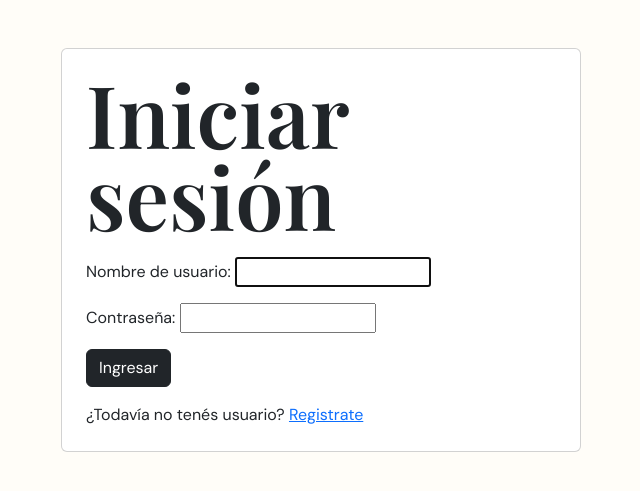
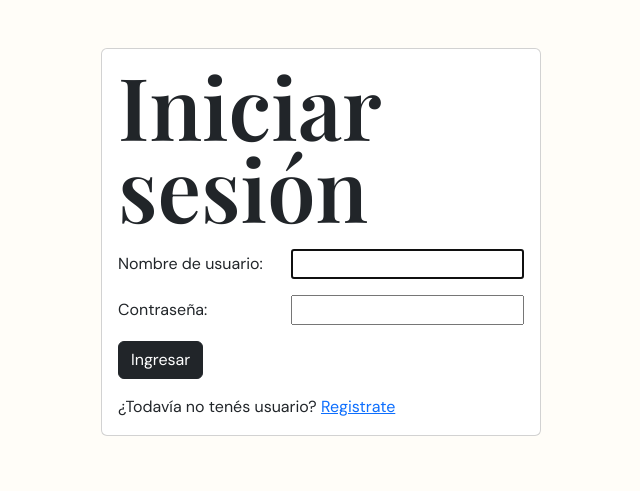
Before and after one commit to DamianRojas79/InduPedidos, a Django app: page /login/ in a window 1280 px wide. Shown: the part 76-567 px from the top of the page, without its empty margins (319-959 px from the left). Run offline with Django 5.2, Linux system fonts and the light colour scheme; parts of the project's set-up code (start-up, migrations or seed data) failed here and were passed over.

Commit message:
Se ajusta pagina de login

```diff
--- a/myapp/myapp/templates/registration/login.html
+++ b/myapp/myapp/templates/registration/login.html
@@ -1,10 +1,19 @@
 {% extends 'base.html' %}
 {% block title %}Iniciar sesión | InduPedidos{% endblock %}
 {% block content %}
-<div class="card p-4 mx-auto" style="max-width: 520px">
+<div class="card p-3 mx-auto" style="max-width: 440px">
 <h1>Iniciar sesión</h1>
 <form method="post">{% csrf_token %}
-{{ form.as_p }}
+{{ form.non_field_errors }}
+{% for field in form %}
+<div class="row gx-2 align-items-center mb-3">
+    <div class="col-sm-5">{{ field.label_tag }}</div>
+    <div class="col-sm-7 d-flex flex-column">
+        {{ field }}
+        {{ field.errors }}
+    </div>
+</div>
+{% endfor %}
 <input type="hidden" name="next" value="{{ next }}">
 <button class="btn btn-dark" type="submit">Ingresar</button>
 </form>
```
